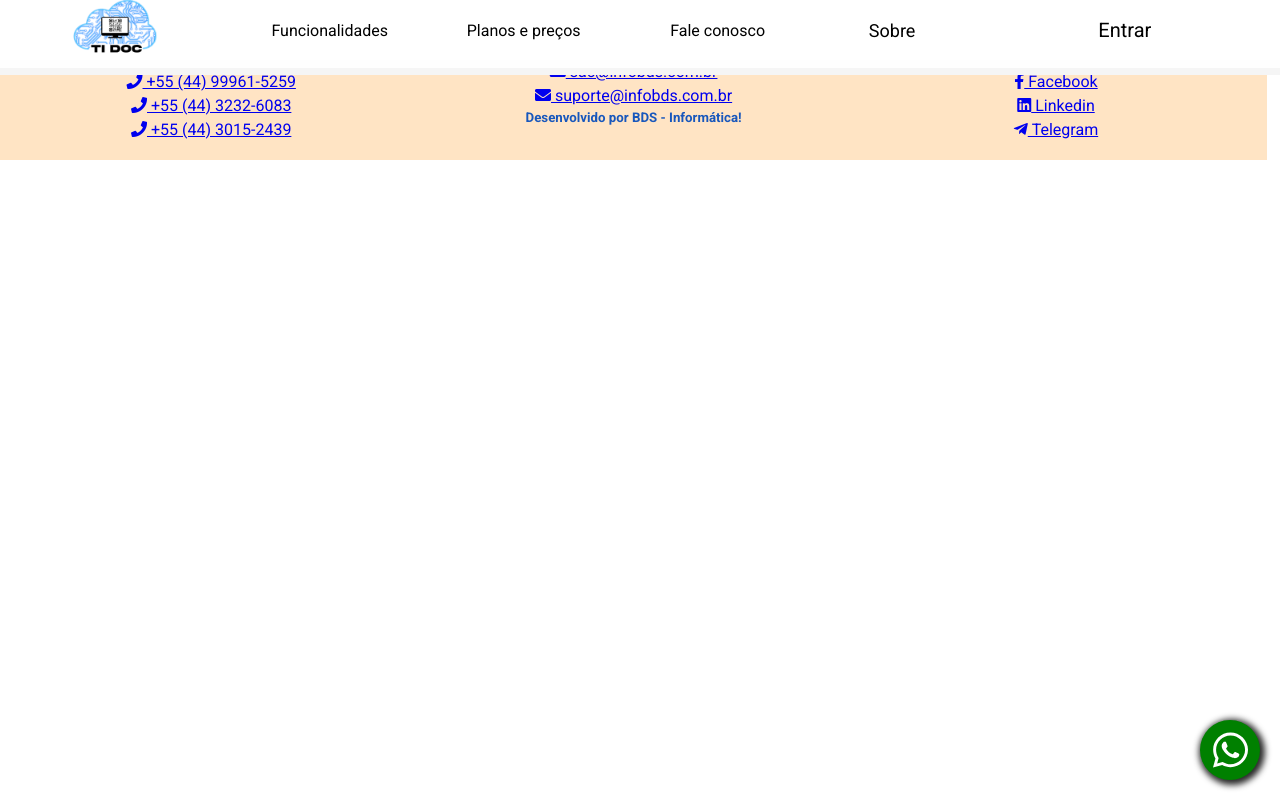
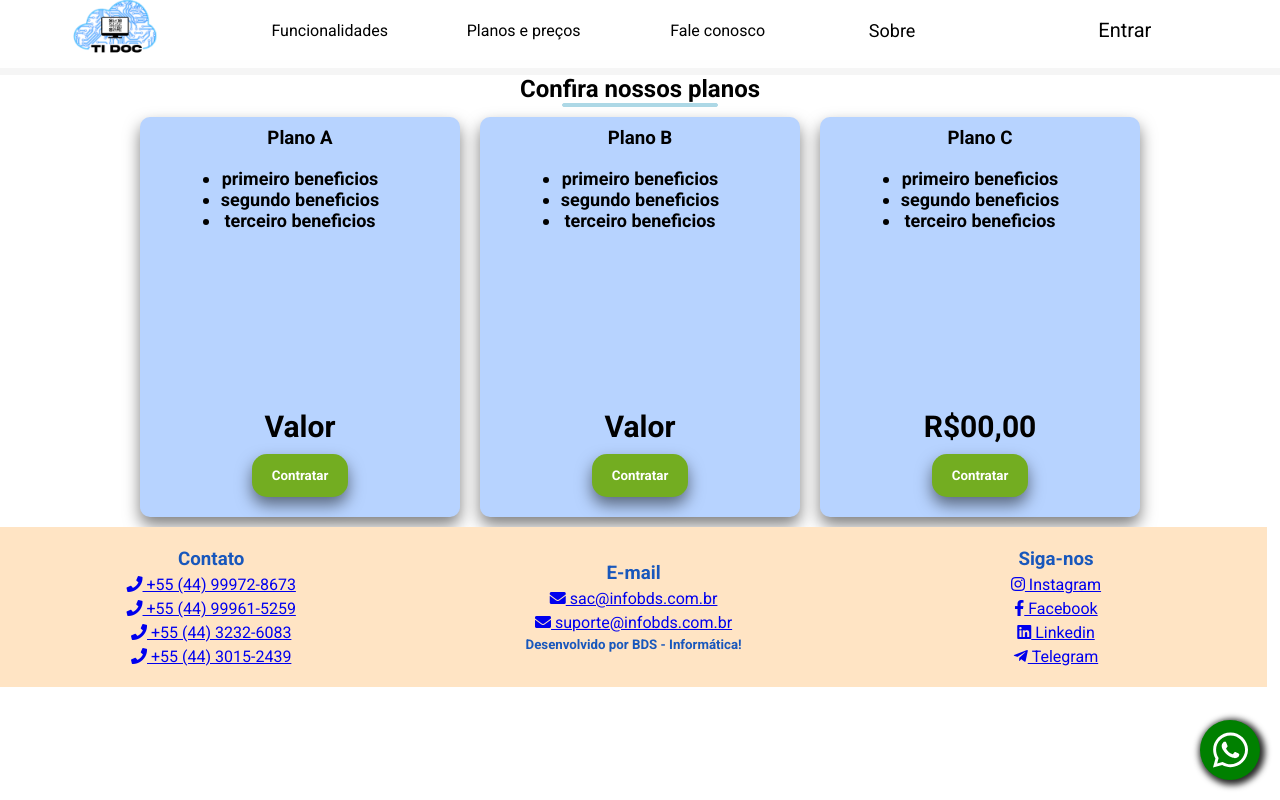
Before and after one commit to AiltonBergamo/SITE, a Vue app: page /planos in a window 1280 px wide. Built offline with nearby package versions, Linux system fonts and the light colour scheme.

Commit message:
Versão inicial pagina de planos

```diff
--- /dev/null
+++ b/src/pages/Planos.vue
@@ -0,0 +1,148 @@
+<template>
+  <section class="header_func">
+    <div class="header_txt">
+      <h1>
+        Confira nossos planos
+        <hr size="6" width="65%" color="lightblue" style="margin-left: 17.5%;border-radius: 20px;">
+      </h1>
+    </div>
+    <div class="column center">
+      <div class="row">
+        <a data-anime="left" class="card">
+          <h3>Plano A</h3>
+          <ul>
+            <li>primeiro beneficios</li>
+            <li>segundo beneficios</li>
+            <li>terceiro beneficios</li>
+          </ul>
+          <div class="baixo column center">
+            <span class="valor">Valor</span>
+            <button class="button"><span class="text-button">Contratar</span></button>
+          </div>
+        </a>
+        <a data-anime="left" class="card">
+          <h3>Plano B</h3>
+          <ul>
+            <li>primeiro beneficios</li>
+            <li>segundo beneficios</li>
+            <li>terceiro beneficios</li>
+          </ul>
+          <div class="baixo column center">
+            <span class="valor">Valor</span>
+            <button class="button"><span class="text-button">Contratar</span></button>
+          </div>
+        </a>
+        <a data-anime="left" class="card"
+          href="/funcional/frenteCaixa">
+          <h3>Plano C</h3>
+          <ul>
+            <li>primeiro beneficios</li>
+            <li>segundo beneficios</li>
+            <li>terceiro beneficios</li>
+          </ul>
+          <div class="baixo column center">
+            <span class="valor">R$00,00</span>
+            <button class="button"><span class="text-button">Contratar</span></button>
+          </div>
+        </a>
+      </div>
+    </div>
+  </section>
+</template>
+
+<script>
+export default {
+  name: "planos-page"
+}
+</script>
+
+<style scoped>
+li{
+  font-weight: bold;
+  font-size: 18px;
+}
+h3{
+  margin-top: 10px;
+}
+.valor{
+  font-weight: bolder;
+  font-size: 30px;
+}
+.button{
+  margin: 10px;
+  margin-bottom: 20px;
+  width: 30%;
+  height: 43px;
+  border-radius: 15px;
+  background-color: var(--destaque);
+  border: none;
+  box-shadow: 0 0.5rem 1rem rgba(0, 0, 0, 0.5);
+}
+.button:hover{
+  cursor: pointer;
+}
+.text-button{
+  color: white;
+  font-weight: bold;
+}
+.center{
+  align-items: center;
+  justify-content: center;
+}
+.baixo{
+  height: 100%;
+  width: 100%;
+  justify-content: end;
+}
+.row{
+  display: flex;
+  flex-direction: row;
+  flex-wrap: auto;
+}
+.column{
+  display: flex;
+  flex-direction: column;
+}
+a{
+  text-decoration: none;
+  color: black;
+}
+.header_func {
+  margin-top: 75px;
+  display: flex;
+  flex-direction: column;
+  align-items: center;
+  text-align: center;
+  width: 100%;
+  height: 68vh;
+  border-radius: 20px 60px 35px;
+  background: white;
+  width: 100%;
+  height: 100%;
+}
+.header_txt{
+  display: flex;
+  flex-direction: column;
+  align-items: center;
+  gap: 1em;
+}
+.card {
+  margin: 10px;
+  display: flex;
+  flex-direction: column;
+  background-color: #b7d3ff;
+  width: 320px;
+  height: 400px;
+  border-radius: 10px;
+  align-items: center;
+  cursor: default;
+}
+.card:hover p{
+  color: var(--texto-titulo);
+  transition: 1s;
+}
+.card img{
+  padding: 0px;
+  width: auto;
+}
+</style>
--- a/src/router/index.js
+++ b/src/router/index.js
@@ -3,6 +3,7 @@ import About from "../pages/About.vue";
 import Home from "../pages/Home.vue";
 import Contato from "../pages/Contato.vue";
 import Funcional from "../pages/Funcional.vue";
+import Planos from "../pages/Planos.vue";
 import FuncionalidadeCadastro from "../pages/FuncionalidadeCadastro.vue"
 import FuncionalidadeEstoque from "../pages/FuncionalidadeEstoque.vue"
 import FuncionalidadeFrenteCaixa from "../pages/FuncionalidadeFrenteCaixa.vue"
@@ -30,6 +31,11 @@ const routes = [
         path: "/funcional",
         name: "Funcional-page",
         component: Funcional,
+    },
+    {
+        path: "/planos",
+        name: "planos-page",
+        component: Planos,
     },
     {
         path: "/funcional/cadastro",
```
